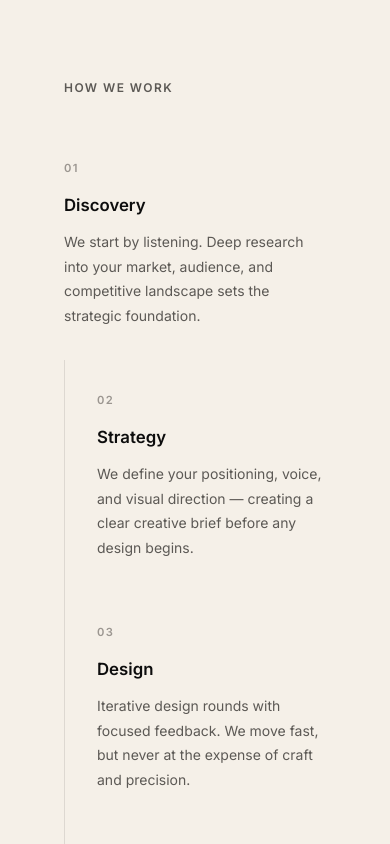
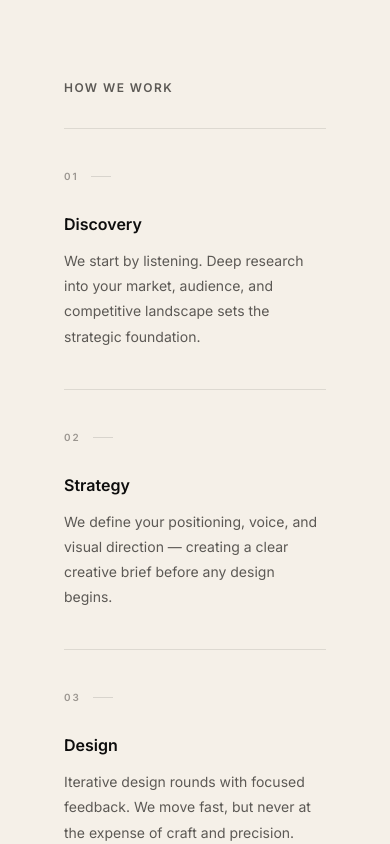
Before and after one commit to Frame993/design_agency_02, a React (Vite) app in the folder apps/web/: page / in a window 390 px wide. Shown: the part 5300-6144 px from the top of the page. Built offline with nearby package versions, Linux system fonts and the light colour scheme; a web font is replaced by a local one.

Commit message:
refactor: Restyle the About section's process steps with a new responsive grid layout, borders, typography, and hover effects.

```diff
--- a/apps/web/src/components/sections/About.tsx
+++ b/apps/web/src/components/sections/About.tsx
@@ -66,17 +66,35 @@ export function About() {
         <span className="block text-xs font-semibold tracking-[0.12em] uppercase text-gray-600 mb-8">
           {t("about.process_label")}
         </span>
-        <div className="grid grid-cols-1 sm:grid-cols-2 lg:grid-cols-4 gap-0">
+        <div className="grid grid-cols-1 sm:grid-cols-2 lg:grid-cols-4">
           {data.about.steps.map((s, i) => (
             <div
               key={s.title}
-              className={`reveal group py-8 ${i > 0 ? "border-l border-black/10 pl-8 hover:border-black" : ""} transition-colors duration-300`}
+              className={`reveal group flex flex-col py-10 border-t border-black/10 ${
+                [
+                  // i=0 — left col at sm, first col at lg: no left border
+                  "sm:pr-6 lg:pr-8",
+                  // i=1 — right col at sm (border-l), 2nd col at lg (border-l)
+                  "sm:border-l sm:border-black/10 sm:pl-6 lg:pl-8 lg:pr-8",
+                  // i=2 — left col at sm (no border), 3rd col at lg (border-l)
+                  "sm:pr-6 lg:border-l lg:border-black/10 lg:pl-8 lg:pr-8",
+                  // i=3 — right col at sm (border-l), 4th col at lg (border-l)
+                  "sm:border-l sm:border-black/10 sm:pl-6 lg:pl-8",
+                ][i]
+              }`}
             >
-              <span className="block text-[0.7rem] font-bold tracking-[0.12em] text-gray-400 mb-4">
-                {String(i + 1).padStart(2, "0")}
-              </span>
-              <h4 className="text-[1.05rem] font-semibold mb-3">{s.title}</h4>
-              <p className="text-sm text-gray-600 leading-[1.75]">{s.desc}</p>
+              {/* Step number + expanding accent rule */}
+              <div className="flex items-center gap-3 mb-7">
+                <span className="text-[0.62rem] font-bold tracking-[0.2em] uppercase text-gray-400 group-hover:text-accent transition-colors duration-300">
+                  {String(i + 1).padStart(2, "0")}
+                </span>
+                <div className="h-px w-5 bg-black/12 group-hover:w-8 group-hover:bg-accent transition-all duration-300" />
+              </div>
+
+              <h4 className="text-base font-semibold mb-3 group-hover:translate-x-1 transition-transform duration-300">
+                {s.title}
+              </h4>
+              <p className="text-sm text-gray-600 leading-[1.8]">{s.desc}</p>
             </div>
           ))}
         </div>
```
